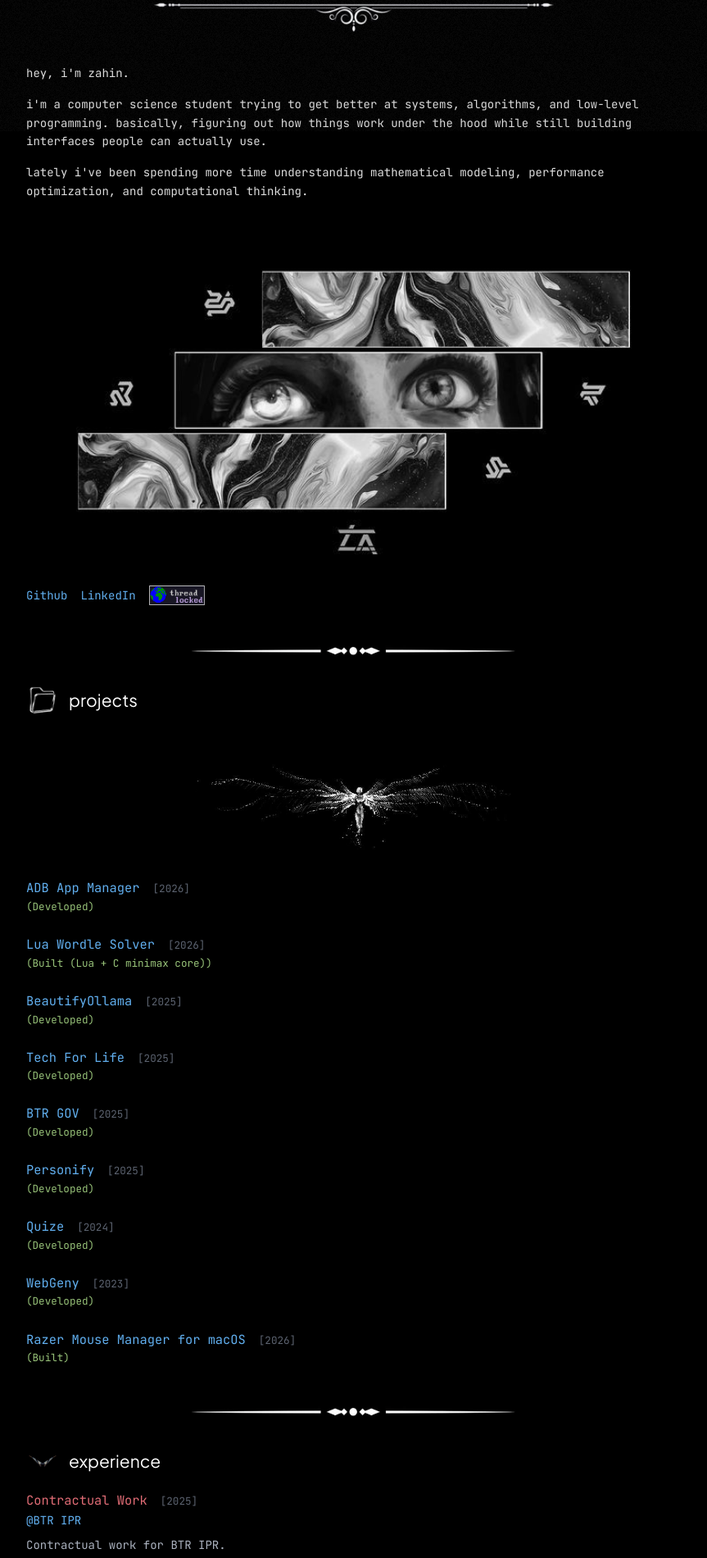
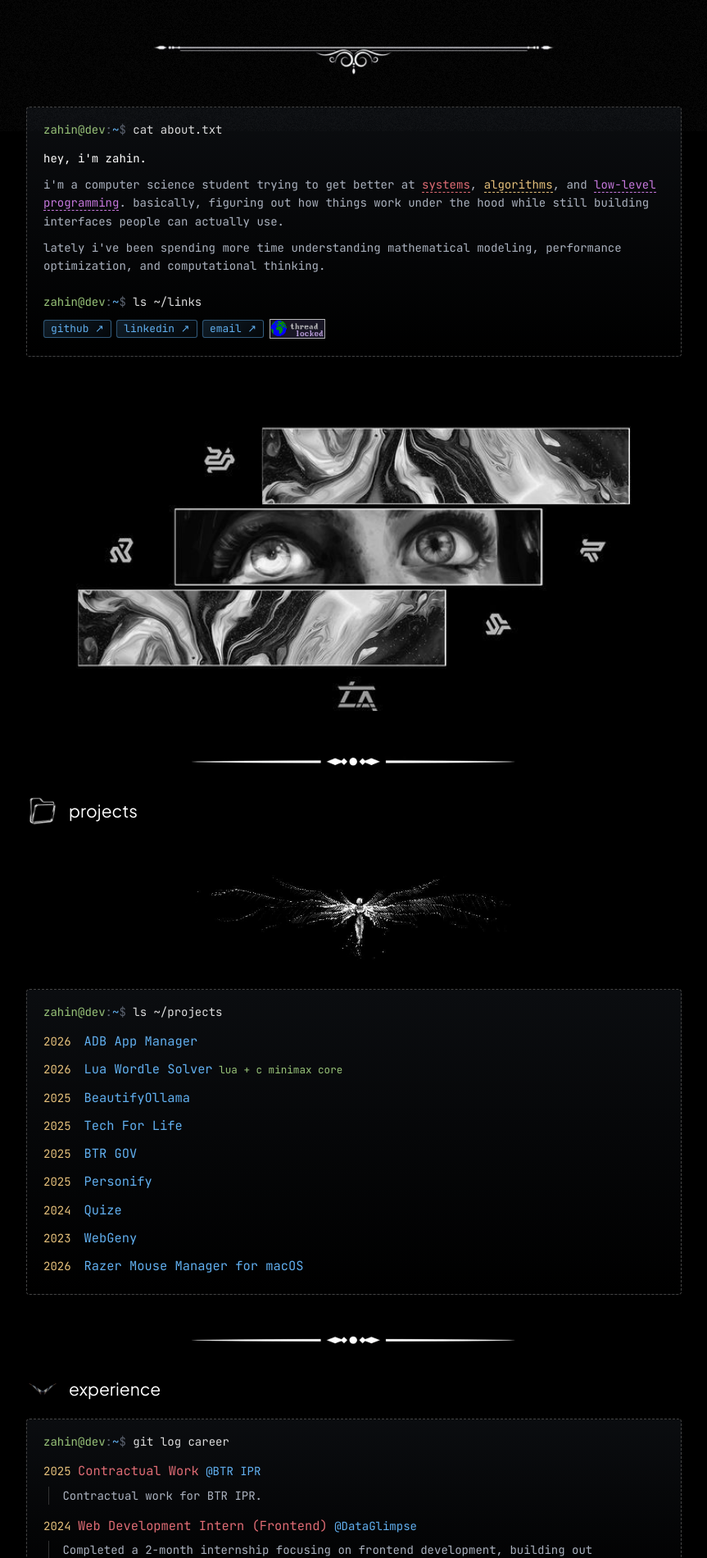
Before and after one commit to ZahinTapadar/zahintapadar.github.io, a React (Vite) app: page / in a window 1280 px wide. Shown: the part 640-2540 px from the top of the page at 82% size, without its empty margins (208-1071 px from the left). Built offline with nearby package versions, Linux system fonts and the light colour scheme; no server answers.

Commit message:
Terminal panels for every normal-mode section
- Shared TerminalPanel: dashed frame, prompt line, rows reveal on scroll
- About, projects, experience, contributions and contact use it alongside
  the tech stack tree
- Light gradient chips and buttons instead of glow, no blinking cursor

```diff
--- a/src/components/MinimalPortfolio.css
+++ b/src/components/MinimalPortfolio.css
@@ -97,113 +97,6 @@
   font-size: 0.9em;
 }
 
-/* Tech stack rendered as `tree` output */
-.minimal-tree {
-  border: 1px dashed #444;
-  border-radius: 4px;
-  padding: 1rem 1.25rem;
-  background: linear-gradient(180deg, #0b0d10 0%, #000 100%);
-}
-
-.minimal-tree-prompt {
-  margin-bottom: 0.75rem;
-  color: #dddddd;
-}
-
-.minimal-tree-row {
-  display: grid;
-  grid-template-columns: auto 6.5rem 1fr;
-  align-items: start;
-  gap: 0.6rem;
-  padding: 0.35rem 0;
-  opacity: 0;
-  transform: translateX(-8px);
-  transition: opacity 0.4s ease, transform 0.4s ease;
-  transition-delay: calc(var(--row) * 120ms);
-}
-
-.minimal-tree-branch {
-  color: #444;
-}
-
-.minimal-tree-dir {
-  color: var(--accent);
-  font-weight: bold;
-}
-
-.minimal-tree-chips {
-  display: flex;
-  flex-wrap: wrap;
-  gap: 0.4rem;
-}
-
-.minimal-tree-chip {
-  border: 1px solid color-mix(in srgb, var(--accent) 45%, transparent);
-  background: color-mix(in srgb, var(--accent) 8%, transparent);
-  color: var(--accent);
-  padding: 0 0.5rem;
-  border-radius: 3px;
-  font-size: 0.92em;
-  line-height: 1.6;
-  opacity: 0;
-  transform: translateY(4px);
-  transition: opacity 0.3s ease, transform 0.3s ease, background 0.2s, box-shadow 0.2s;
-  transition-delay: calc(200ms + var(--chip) * 45ms);
-  cursor: default;
-}
-
-.minimal-tree-chip:hover {
-  background: color-mix(in srgb, var(--accent) 22%, transparent);
-  box-shadow: 0 0 12px color-mix(in srgb, var(--accent) 40%, transparent);
-  transform: translateY(-2px);
-  transition-delay: 0s;
-}
-
-.minimal-tree-summary {
-  margin-top: 0.75rem;
-  color: #5c6370;
-  opacity: 0;
-  transition: opacity 0.4s ease;
-  transition-delay: calc(var(--row) * 120ms + 600ms);
-}
-
-.minimal-tree.is-visible .minimal-tree-row,
-.minimal-tree.is-visible .minimal-tree-chip,
-.minimal-tree.is-visible .minimal-tree-summary {
-  opacity: 1;
-  transform: none;
-}
-
-.minimal-tree-cursor {
-  margin-left: 0.25rem;
-  color: #dddddd;
-  animation: tree-blink 1s steps(1) infinite;
-}
-
-@keyframes tree-blink {
-  50% { opacity: 0; }
-}
-
-@media (max-width: 600px) {
-  .minimal-tree-row {
-    grid-template-columns: auto 1fr;
-  }
-  .minimal-tree-chips {
-    grid-column: 2;
-  }
-}
-
-@media (prefers-reduced-motion: reduce) {
-  .minimal-tree-row,
-  .minimal-tree-chip,
-  .minimal-tree-summary {
-    opacity: 1;
-    transform: none;
-    transition: none;
-  }
-  .minimal-tree-cursor { animation: none; }
-}
-
 .minimal-experience-item {
   margin-bottom: 1.5rem;
 }
@@ -294,7 +187,7 @@
 }
 
 .minimal-play-options button {
-  background: none;
+  background: linear-gradient(135deg, rgba(97, 175, 239, 0.16), rgba(97, 175, 239, 0.04));
   border: 1px solid #61afef;
   color: #61afef;
   padding: 0.75rem 1.5rem;
@@ -306,8 +199,7 @@
 }
 
 .minimal-play-options button:hover {
-  background: #61afef;
-  color: #000;
+  background: linear-gradient(135deg, rgba(97, 175, 239, 0.3), rgba(97, 175, 239, 0.1));
 }
 
 .minimal-game-canvas {
@@ -321,12 +213,6 @@
 }
 
 /* Contribution graph */
-.minimal-contrib {
-  border: 1px dashed #444;
-  border-radius: 4px;
-  padding: 1rem;
-}
-
 .minimal-contrib-header {
   display: flex;
   justify-content: space-between;
@@ -413,6 +299,140 @@
 .minimal-contrib-legend span:first-child { margin-right: 4px; }
 .minimal-contrib-legend span:last-child { margin-left: 4px; }
 
-.minimal-contrib-list {
-  margin-top: 1.5rem;
+/* Terminal panels: every normal-mode section is a boxed shell session */
+.term-panel {
+  border: 1px dashed #444;
+  border-radius: 4px;
+  padding: 1rem 1.25rem;
+  background: linear-gradient(180deg, #0b0d10 0%, #000 100%);
 }
+
+.term-prompt {
+  color: #dddddd;
+  margin-bottom: 0.5rem;
+}
+
+.term-row > .term-prompt {
+  margin: 0.75rem 0 0 0;
+}
+
+.term-row {
+  padding: 0.3rem 0;
+  opacity: 0;
+  transform: translateX(-8px);
+  transition: opacity 0.4s ease, transform 0.4s ease;
+  transition-delay: calc(var(--row) * 110ms);
+}
+
+.term-text {
+  margin: 0 !important;
+  color: #abb2bf;
+}
+
+.term-hl {
+  border-bottom: 1px dashed currentColor;
+}
+
+.term-dim {
+  color: #5c6370;
+}
+
+.term-chips {
+  display: flex;
+  flex-wrap: wrap;
+  gap: 0.4rem;
+}
+
+.term-chip {
+  display: inline-block;
+  border: 1px solid color-mix(in srgb, var(--accent) 45%, transparent);
+  background: linear-gradient(135deg, color-mix(in srgb, var(--accent) 16%, transparent), color-mix(in srgb, var(--accent) 4%, transparent));
+  color: var(--accent) !important;
+  padding: 0 0.5rem;
+  border-radius: 3px;
+  font-size: 0.92em;
+  line-height: 1.6;
+  opacity: 0;
+  transform: translateY(4px);
+  transition: opacity 0.3s ease, transform 0.3s ease, background 0.2s;
+  transition-delay: calc(200ms + var(--chip) * 45ms);
+  cursor: default;
+}
+
+.term-chip-link {
+  cursor: pointer;
+  text-decoration: none !important;
+}
+
+.term-chip-img {
+  display: inline-flex;
+  opacity: 0;
+  transition: opacity 0.3s ease;
+  transition-delay: calc(200ms + var(--chip) * 45ms);
+}
+
+.term-chip:hover {
+  background: linear-gradient(135deg, color-mix(in srgb, var(--accent) 28%, transparent), color-mix(in srgb, var(--accent) 10%, transparent));
+  transition-delay: 0s;
+}
+
+.term-panel.is-visible .term-row,
+.term-panel.is-visible .term-chip,
+.term-panel.is-visible .term-chip-img {
+  opacity: 1;
+  transform: none;
+}
+
+/* ls -l rows */
+.term-ls-row {
+  display: grid;
+  grid-template-columns: auto 1fr;
+  gap: 1rem;
+  align-items: baseline;
+}
+
+/* git log rows */
+.term-log-desc {
+  color: #abb2bf;
+  padding-left: 1rem;
+  border-left: 1px solid #333;
+  margin: 0.35rem 0 0.25rem 0.4rem;
+}
+
+/* tree rows */
+.minimal-tree-row {
+  display: grid;
+  grid-template-columns: auto 6.5rem 1fr;
+  align-items: start;
+  gap: 0.6rem;
+}
+
+.minimal-tree-dir {
+  color: var(--accent);
+  font-weight: bold;
+}
+
+@media (max-width: 600px) {
+  .term-panel {
+    padding: 0.85rem;
+  }
+  .term-ls-row {
+    gap: 0.75rem;
+  }
+  .minimal-tree-row {
+    grid-template-columns: auto 1fr;
+  }
+  .term-chips {
+    grid-column: 2;
+  }
+}
+
+@media (prefers-reduced-motion: reduce) {
+  .term-row,
+  .term-chip,
+  .term-chip-img {
+    opacity: 1;
+    transform: none;
+    transition: none;
+  }
+}
--- a/src/components/MinimalPortfolio.tsx
+++ b/src/components/MinimalPortfolio.tsx
@@ -14,6 +14,7 @@ import techstackImg from '../assets/techstack.jpeg';
 import playImg from '../assets/play.png';
 import ContributionGraph from './ContributionGraph';
 import TechTree from './TechTree';
+import TerminalPanel, { TermPrompt } from './TerminalPanel';
 import StackOverflow from './games/StackOverflow';
 import GarbageCollector from './games/GarbageCollector';
 
@@ -21,9 +22,9 @@ interface MinimalPortfolioProps {
     onToggleMode: () => void;
 }
 
-const works = [
+const works: { id: number; title: string; year: string; roles: string; detail?: string; link: string }[] = [
     { id: 7, title: 'ADB App Manager', year: '2026', roles: 'Developed', link: '#' },
-    { id: 9, title: 'Lua Wordle Solver', year: '2026', roles: 'Built (Lua + C minimax core)', link: 'https://github.com/ZahinTapadar/Wordle-Algorithm/tree/lua-implementation' },
+    { id: 9, title: 'Lua Wordle Solver', year: '2026', roles: 'Built', detail: 'lua + c minimax core', link: 'https://github.com/ZahinTapadar/Wordle-Algorithm/tree/lua-implementation' },
     { id: 1, title: 'BeautifyOllama', year: '2025', roles: 'Developed', link: 'https://beautifyollama.vercel.app/' },
     { id: 2, title: 'Tech For Life', year: '2025', roles: 'Developed', link: 'https://techforlife.vercel.app/' },
     { id: 3, title: 'BTR GOV', year: '2025', roles: 'Developed', link: 'https://www.btripr.in/' },
@@ -48,6 +49,12 @@ const expItems = [
         link: 'https://www.linkedin.com/company/dataglimpse',
         desc: 'Completed a 2-month internship focusing on frontend development, building out interfaces, and optimizing web experiences.'
     }
+];
+
+const links = [
+    { label: 'github', href: 'https://github.com/zahintapadar' },
+    { label: 'linkedin', href: 'https://www.linkedin.com/in/zahin-tapadar-524640243/' },
+    { label: 'email', href: 'mailto:zahintapadar@gmail.com' }
 ];
 
 const techGroups = [
@@ -110,29 +117,34 @@ const MinimalPortfolio: React.FC<MinimalPortfolioProps> = ({ onToggleMode }) =>
                             style={{ width: '100%', maxWidth: '500px', objectFit: 'contain' }}
                         />
                     </div>
-                    <p>hey, i'm zahin.</p>
-                    <p>
-                        i'm a computer science student trying to get better at systems, algorithms, and low-level programming.
+                    <TerminalPanel cmd="cat about.txt">
+                        <p className="term-text" style={{ color: '#ffffff' }}>hey, i'm zahin.</p>
+                        <p className="term-text">
+                            i'm a computer science student trying to get better at <span className="term-hl" style={{ color: '#e06c75' }}>systems</span>, <span className="term-hl" style={{ color: '#e5c07b' }}>algorithms</span>, and <span className="term-hl" style={{ color: '#c678dd' }}>low-level programming</span>.
                             basically, figuring out how things work under the hood while still building interfaces people can actually use.
                         </p>
-                    <p>
+                        <p className="term-text">
                             lately i've been spending more time understanding mathematical modeling, performance optimization, and computational thinking.
                         </p>
+                        <TermPrompt cmd="ls ~/links" />
+                        <div className="term-chips" style={{ '--accent': '#61afef', alignItems: 'center' } as React.CSSProperties}>
+                            {links.map((l, i) => (
+                                <a key={l.label} href={l.href} target="_blank" rel="noopener noreferrer" className="term-chip term-chip-link" style={{ '--chip': i } as React.CSSProperties}>
+                                    {l.label} ↗
+                                </a>
+                            ))}
+                            <a href="https://ring.seggs.lol" target="_blank" rel="noopener noreferrer" className="term-chip-img" style={{ '--chip': links.length } as React.CSSProperties}>
+                                <img src="/threadlocked.png" alt="Part of webring" style={{ height: '1.5rem', width: 'auto', display: 'block' }} />
+                            </a>
+                        </div>
+                    </TerminalPanel>
 
-                    <div style={{ margin: '2rem 0' }}>
+                    <div style={{ margin: '2rem 0 0 0' }}>
                         <img
                             src={firstImg}
                             alt="Aesthetic scenery"
                             className="minimal-aesthetic-img"
                         />
-                    </div>
-
-                    <div className="minimal-socials" style={{ alignItems: 'center' }}>
-                        <a href="https://github.com/zahintapadar" target="_blank" rel="noopener noreferrer">Github</a>
-                        <a href="https://www.linkedin.com/in/zahin-tapadar-524640243/" target="_blank" rel="noopener noreferrer">LinkedIn</a>
-                        <a href="https://ring.seggs.lol" target="_blank" rel="noopener noreferrer" style={{ display: 'inline-flex', alignItems: 'center' }}>
-                            <img src="/threadlocked.png" alt="Part of webring" style={{ height: '1.5rem', width: 'auto' }} />
-                        </a>
                     </div>
                 </section>
 
@@ -153,15 +165,17 @@ const MinimalPortfolio: React.FC<MinimalPortfolioProps> = ({ onToggleMode }) =>
                             style={{ maxWidth: '400px' }}
                         />
                     </div>
+                    <TerminalPanel cmd="ls ~/projects">
                         {works.map(work => (
-                        <div key={work.id} className="minimal-project">
-                            <div className="minimal-project-header">
+                            <div key={work.id} className="term-ls-row">
+                                <span style={{ color: '#e5c07b' }}>{work.year}</span>
+                                <span>
                                     <a href={work.link} target="_blank" rel="noopener noreferrer" className="minimal-project-title">{work.title}</a>
-                                <span className="minimal-project-year">[{work.year}]</span>
-                            </div>
-                            <div className="minimal-role">({work.roles})</div>
+                                    {work.detail && <span className="minimal-role"> {work.detail}</span>}
+                                </span>
                             </div>
                         ))}
+                    </TerminalPanel>
                 </section>
 
                 <div style={{ display: 'flex', justifyContent: 'center', margin: '1rem 0' }}>
@@ -173,18 +187,18 @@ const MinimalPortfolio: React.FC<MinimalPortfolioProps> = ({ onToggleMode }) =>
                         <img src={iconComputer} alt="" style={{ width: '40px', height: '40px', objectFit: 'contain' }} />
                         <h2 style={{ margin: 0 }}>experience</h2>
                     </div>
-                    {expItems.map((item, idx) => (
-                        <div key={idx} className="minimal-experience-item">
-                            <div className="minimal-project-header">
-                                <span className="minimal-project-title">{item.title}</span>
-                                <span className="minimal-project-year">[{item.year}]</span>
-                            </div>
-                            <div style={{ marginBottom: '0.5rem' }}>
+                    <TerminalPanel cmd="git log career">
+                        {expItems.map(item => (
+                            <div key={item.company} className="term-log-row">
+                                <div>
+                                    <span style={{ color: '#e5c07b' }}>{item.year}</span>{' '}
+                                    <span className="minimal-project-title">{item.title}</span>{' '}
                                     <a href={item.link} target="_blank" rel="noopener noreferrer">@{item.company}</a>
                                 </div>
-                            <p style={{ color: '#abb2bf' }}>{item.desc}</p>
+                                <div className="term-log-desc">{item.desc}</div>
                             </div>
                         ))}
+                    </TerminalPanel>
                 </section>
 
                 <div style={{ display: 'flex', justifyContent: 'center', margin: '1rem 0' }}>
@@ -213,9 +227,14 @@ const MinimalPortfolio: React.FC<MinimalPortfolioProps> = ({ onToggleMode }) =>
                 </div>
 
                 <section className="minimal-section" style={{ paddingBottom: '4rem' }}>
-                    <p>
-                        if you want to collaborate, discuss ideas, or just point out something i got wrong, feel free to reach out: <a href="mailto:zahintapadar@gmail.com">[email me]</a>
+                    <TerminalPanel cmd="./contact">
+                        <p className="term-text">
+                            if you want to collaborate, discuss ideas, or just point out something i got wrong, feel free to reach out:
                         </p>
+                        <a href="mailto:zahintapadar@gmail.com" className="term-chip term-chip-link" style={{ '--accent': '#98c379', '--chip': 0 } as React.CSSProperties}>
+                            [email me] ↗
+                        </a>
+                    </TerminalPanel>
 
                     <div style={{ margin: '3rem 0' }}>
                         <img
--- /dev/null
+++ b/src/components/TerminalPanel.tsx
@@ -0,0 +1,52 @@
+import React, { useEffect, useRef, useState } from 'react';
+
+export const TermPrompt: React.FC<{ cmd: string; path?: string }> = ({ cmd, path = '~' }) => (
+    <div className="term-prompt">
+        <span style={{ color: '#98c379' }}>zahin@dev</span>
+        <span style={{ color: '#5c6370' }}>:</span>
+        <span style={{ color: '#61afef' }}>{path}</span>
+        <span style={{ color: '#5c6370' }}>$ </span>
+        {cmd}
+    </div>
+);
+
+interface TerminalPanelProps {
+    cmd: string;
+    path?: string;
+    className?: string;
+    children: React.ReactNode;
+}
+
+// A boxed "terminal session": a prompt, then each child types in as its own row
+// once the panel scrolls into view.
+const TerminalPanel: React.FC<TerminalPanelProps> = ({ cmd, path, className = '', children }) => {
+    const ref = useRef<HTMLDivElement>(null);
+    const [visible, setVisible] = useState(false);
+    const rows = React.Children.toArray(children);
+
+    useEffect(() => {
+        const el = ref.current;
+        if (!el) return;
+        const observer = new IntersectionObserver(([entry]) => {
+            if (entry.isIntersecting) {
+                setVisible(true);
+                observer.disconnect();
+            }
+        }, { threshold: 0.15 });
+        observer.observe(el);
+        return () => observer.disconnect();
+    }, []);
+
+    return (
+        <div ref={ref} className={`term-panel ${visible ? 'is-visible' : ''} ${className}`}>
+            <TermPrompt cmd={cmd} path={path} />
+            {rows.map((row, i) => (
+                <div key={i} className="term-row" style={{ '--row': i } as React.CSSProperties}>
+                    {row}
+                </div>
+            ))}
+        </div>
+    );
+};
+
+export default TerminalPanel;
```
Also changed, not shown: src/components/ContributionGraph.tsx (+8 -6 lines), src/components/TechTree.tsx (+9 -43 lines). Lines whose indentation alone changed are shown as unchanged.
